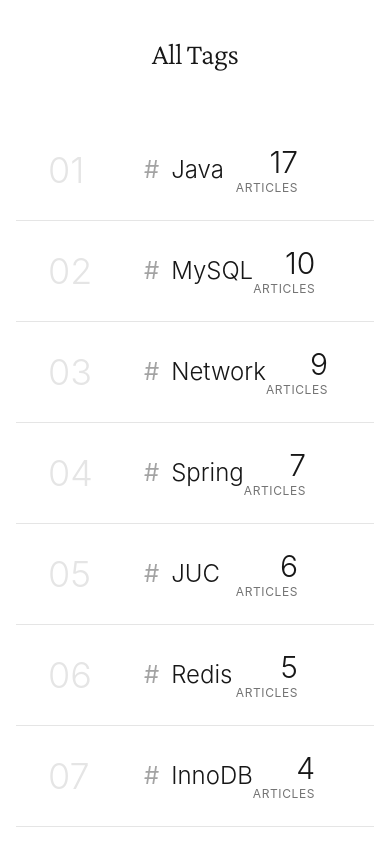
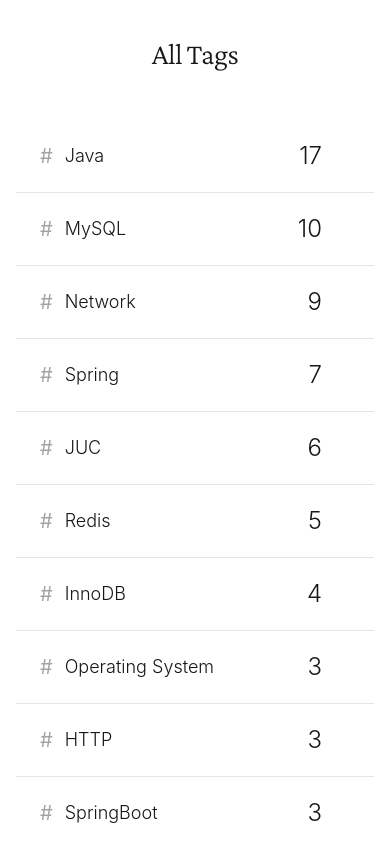
Before and after one commit to Haibara406/Haerin-Blog, a Next.js app: page /tags in a window 390 px wide. Shown: the part 920-1764 px from the top of the page. Built offline with nearby package versions, Linux system fonts and the light colour scheme.

Commit message:
Optimize UI

```diff
--- a/components/AboutClient.tsx
+++ b/components/AboutClient.tsx
@@ -50,6 +50,33 @@
         en: 'Cross-platform clipboard sync tool built with Java and Redis'
       },
       tech: ['Java', 'MySQL', 'Redis']
+    },
+    {
+      name: 'CDU-SNZH MiniApp',
+      url: 'https://github.com/Haibara406/cdu-snzh-miniapp',
+      desc: {
+        zh: '面向蜀南竹海景区的数字化服务后端系统，为微信小程序提供完整的景区管理和游客服务功能',
+        en: 'Digital service backend system for Shunan Bamboo Sea scenic area, providing complete scenic area management and tourist service functions for WeChat mini-programs'
+      },
+      tech: ['Java', 'MySQL', 'Redis', 'MiniApp', 'Docker', 'Dify', 'Qwen', 'RabbitMQ', 'Minio', 'MybatisPlus']
+    },
+    {
+      name: 'Damai Pro',
+      url: 'https://github.com/Haibara406/damai-pro',
+      desc: {
+        zh: '应对高并发产生的各种问题，设计了各种实际落地的解决方案，如：分库分表、锁的优化、缓存三大问题以及高流量下的订单生成、消息丢失如何处理等等问题',
+        en: 'Designed practical solutions for high-concurrency challenges including database sharding, lock optimization, cache issues, order generation under high traffic, and message loss handling'
+      },
+      tech: ['Java', 'MySQL', 'Redis', 'Kafka', 'Docker', 'SpringCloud', 'Nacos', 'MybatisPlus', 'ElasticSearch', 'LogStash', 'Kibana', 'ShardingSphere', 'Prometheus', 'Grafana']
+    },
+    {
+      name: 'Damai AI',
+      url: 'https://github.com/Haibara406/damai-ai',
+      desc: {
+        zh: '为购票系统设计开发的 AI 智能服务平台，包含购票咨询、运维分析、知识问答三大功能模块。购票咨询和知识问答提供给用户，让用户只需对话便可了解规则、查看节目详情、下单等操作。运维分析提供给内部人员，让 AI 赋能故障排查的场景',
+        en: 'AI intelligent service platform designed for ticketing systems, featuring three major modules: ticket consultation, operations analysis, and knowledge Q&A. Consultation and Q&A enable users to understand rules, view event details, and place orders through conversation. Operations analysis empowers internal staff with AI-driven troubleshooting'
+      },
+      tech: ['Java', 'SpringAI', 'Elasticsearch', 'Prometheus', 'MCP Protocol', 'QWen', 'DeepSeek']
     },
   ]
 
@@ -299,50 +326,55 @@
                      bg-clip-text text-transparent">
           {t('about.contact.title')}
         </h2>
-        <div className="space-y-8">
-          <div className="flex items-start gap-6 p-6 rounded-2xl bg-gray-50 dark:bg-gray-800/50
-                        border border-gray-200 dark:border-gray-800 hover:border-gray-300 dark:hover:border-gray-700
-                        transition-all duration-300">
-            <svg className="w-6 h-6 mt-1 text-gray-600 dark:text-gray-400 flex-shrink-0" fill="none" stroke="currentColor" viewBox="0 0 24 24">
+
+        <div className="grid md:grid-cols-2 gap-8">
+          {/* Email */}
+          <div className="space-y-4">
+            <div className="flex items-center gap-3 mb-6">
+              <div className="w-12 h-12 rounded-full bg-gray-100 dark:bg-gray-800 flex items-center justify-center">
+                <svg className="w-5 h-5 text-gray-600 dark:text-gray-400" fill="none" stroke="currentColor" viewBox="0 0 24 24">
                   <path strokeLinecap="round" strokeLinejoin="round" strokeWidth={2} d="M3 8l7.89 5.26a2 2 0 002.22 0L21 8M5 19h14a2 2 0 002-2V7a2 2 0 00-2-2H5a2 2 0 00-2 2v10a2 2 0 002 2z" />
                 </svg>
-            <div className="flex-1">
-              <div className="font-medium mb-3 text-gray-900 dark:text-gray-100">{t('about.contact.email')}</div>
-              <div className="flex flex-wrap gap-4">
-                <a href="mailto:haibaraiii@foxmail.com" className="text-gray-600 dark:text-gray-400 hover:text-gray-900 dark:hover:text-gray-100 transition-colors">
+              </div>
+              <h3 className="text-xl font-medium">{t('about.contact.email')}</h3>
+            </div>
+            <a href="mailto:haibaraiii@foxmail.com"
+               className="block text-gray-600 dark:text-gray-400 hover:text-gray-900 dark:hover:text-gray-100
+                        transition-colors duration-300 hover:translate-x-1 transform">
               haibaraiii@foxmail.com
             </a>
-                <span className="text-gray-300 dark:text-gray-700">/</span>
-                <a href="mailto:haibara406@gmail.com" className="text-gray-600 dark:text-gray-400 hover:text-gray-900 dark:hover:text-gray-100 transition-colors">
+            <a href="mailto:haibara406@gmail.com"
+               className="block text-gray-600 dark:text-gray-400 hover:text-gray-900 dark:hover:text-gray-100
+                        transition-colors duration-300 hover:translate-x-1 transform">
               haibara406@gmail.com
             </a>
           </div>
-            </div>
-          </div>
 
-          <div className="flex items-start gap-6 p-6 rounded-2xl bg-gray-50 dark:bg-gray-800/50
-                        border border-gray-200 dark:border-gray-800 hover:border-gray-300 dark:hover:border-gray-700
-                        transition-all duration-300">
-            <svg className="w-6 h-6 mt-1 text-gray-600 dark:text-gray-400 flex-shrink-0" fill="none" stroke="currentColor" viewBox="0 0 24 24">
+          {/* Social Links */}
+          <div className="space-y-4">
+            <div className="flex items-center gap-3 mb-6">
+              <div className="w-12 h-12 rounded-full bg-gray-100 dark:bg-gray-800 flex items-center justify-center">
+                <svg className="w-5 h-5 text-gray-600 dark:text-gray-400" fill="none" stroke="currentColor" viewBox="0 0 24 24">
                   <path strokeLinecap="round" strokeLinejoin="round" strokeWidth={2} d="M13.828 10.172a4 4 0 00-5.656 0l-4 4a4 4 0 105.656 5.656l1.102-1.101m-.758-4.899a4 4 0 005.656 0l4-4a4 4 0 00-5.656-5.656l-1.1 1.1" />
                 </svg>
-            <div className="flex-1">
-              <div className="font-medium mb-3 text-gray-900 dark:text-gray-100">Social Links</div>
-              <div className="flex flex-wrap gap-4">
+              </div>
+              <h3 className="text-xl font-medium">Social Links</h3>
+            </div>
             <a href="https://github.com/Haibara406" target="_blank" rel="noopener noreferrer"
-                   className="text-gray-600 dark:text-gray-400 hover:text-gray-900 dark:hover:text-gray-100 transition-colors">
+               className="block text-gray-600 dark:text-gray-400 hover:text-gray-900 dark:hover:text-gray-100
+                        transition-colors duration-300 hover:translate-x-1 transform">
               GitHub
             </a>
             <a href="https://gitee.com/haibaraiii" target="_blank" rel="noopener noreferrer"
-                   className="text-gray-600 dark:text-gray-400 hover:text-gray-900 dark:hover:text-gray-100 transition-colors">
+               className="block text-gray-600 dark:text-gray-400 hover:text-gray-900 dark:hover:text-gray-100
+                        transition-colors duration-300 hover:translate-x-1 transform">
               Gitee
             </a>
             <a href="https://blog.csdn.net/2302_80908396" target="_blank" rel="noopener noreferrer"
-                   className="text-gray-600 dark:text-gray-400 hover:text-gray-900 dark:hover:text-gray-100 transition-colors">
+               className="block text-gray-600 dark:text-gray-400 hover:text-gray-900 dark:hover:text-gray-100
+                        transition-colors duration-300 hover:translate-x-1 transform">
               CSDN
             </a>
-              </div>
-            </div>
           </div>
         </div>
       </section>
--- a/components/TagsClient.tsx
+++ b/components/TagsClient.tsx
@@ -63,53 +63,41 @@
         ))}
       </div>
 
-      <section className="max-w-5xl mx-auto">
+      <section className="max-w-6xl mx-auto">
         <h2 className="font-serif text-3xl font-light mb-12 tracking-tight text-center">
           {t('tags.all')}
         </h2>
-        <div className="space-y-0">
+        <div className="grid md:grid-cols-2 gap-x-8">
           {tags.map((tag, index) => (
             <Link
               key={tag.tag}
               href={`/tags/${encodeURIComponent(tag.tag)}`}
               className="animate-slide-up group block"
-              style={{ animationDelay: `${index * 30}ms` }}
+              style={{ animationDelay: `${index * 20}ms` }}
             >
-              <div className="flex items-center justify-between py-6 px-8
+              <div className="flex items-center justify-between py-5 px-6
                            border-b border-gray-200 dark:border-gray-800
                            hover:bg-gray-50 dark:hover:bg-gray-900/30
                            transition-all duration-300 relative overflow-hidden">
-                {/* Index */}
-                <div className="flex items-center gap-8 flex-1">
-                  <span className="text-4xl font-light text-gray-200 dark:text-gray-800
-                                 group-hover:text-gray-300 dark:group-hover:text-gray-700
-                                 transition-colors duration-300 select-none w-16">
-                    {String(index + 1).padStart(2, '0')}
+                {/* Tag name */}
+                <div className="flex items-center gap-3 flex-1 min-w-0">
+                  <span className="text-xl text-gray-400 dark:text-gray-600
+                                 group-hover:text-gray-500 dark:group-hover:text-gray-500
+                                 transition-colors duration-300 flex-shrink-0">#</span>
+                  <span className="text-lg font-light group-hover:translate-x-1
+                                 transition-transform duration-300 truncate">
+                    {tag.tag}
                   </span>
-
-                  {/* Tag name */}
-                  <div className="flex items-center gap-3 flex-1">
-                    <span className="text-2xl text-gray-400 dark:text-gray-600
-                                   group-hover:text-gray-500 dark:group-hover:text-gray-500
-                                   transition-colors duration-300">#</span>
-                    <span className="text-2xl font-light group-hover:translate-x-2
-                                   transition-transform duration-300">
-                      {tag.tag}
-                    </span>
-                  </div>
                 </div>
 
                 {/* Count */}
-                <div className="flex items-center gap-6">
+                <div className="flex items-center gap-3 flex-shrink-0">
                   <div className="text-right">
-                    <div className="text-3xl font-light">{tag.count}</div>
-                    <div className="text-xs text-gray-500 dark:text-gray-500 uppercase tracking-wider">
-                      {t('tags.articles')}
-                    </div>
+                    <span className="text-2xl font-light">{tag.count}</span>
                   </div>
 
                   <svg
-                    className="w-5 h-5 text-gray-400 opacity-0 group-hover:opacity-100
+                    className="w-4 h-4 text-gray-400 opacity-0 group-hover:opacity-100
                              group-hover:translate-x-1 transition-all duration-300"
                     fill="none"
                     stroke="currentColor"
@@ -125,7 +113,7 @@
                 </div>
 
                 {/* Hover indicator */}
-                <div className="absolute left-0 top-0 w-1 h-full bg-gray-900 dark:bg-gray-100
+                <div className="absolute left-0 top-0 w-0.5 h-full bg-gray-900 dark:bg-gray-100
                               scale-y-0 group-hover:scale-y-100 transition-transform duration-300
                               origin-top"></div>
               </div>
```
Also changed, not shown: app/friends/page.tsx (+18 -0 lines). Lines whose indentation alone changed are shown as unchanged.
